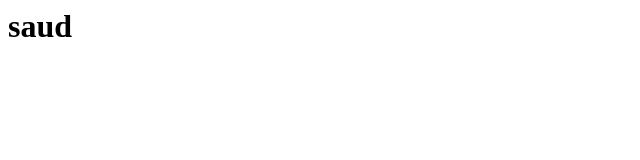
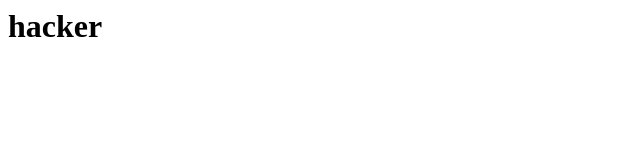
Before and after one commit to saudbaghdadi98/saudbaghdadi.github.io, a plain HTML site: page index.html in a window 1280 px wide. Shown: the full height of the page, 0-640 px from the left. Drawn offline with Linux system fonts and the light colour scheme.

Commit message:
Update index.html

```diff
--- a/index.html
+++ b/index.html
@@ -1 +1 @@
-<h1>saud</h1>
+<h1>hacker</h1>
```
